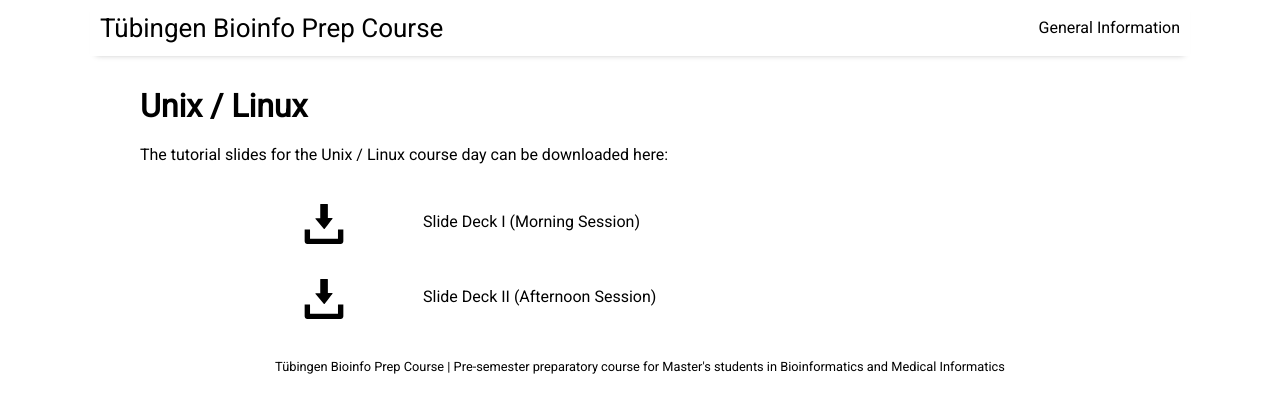
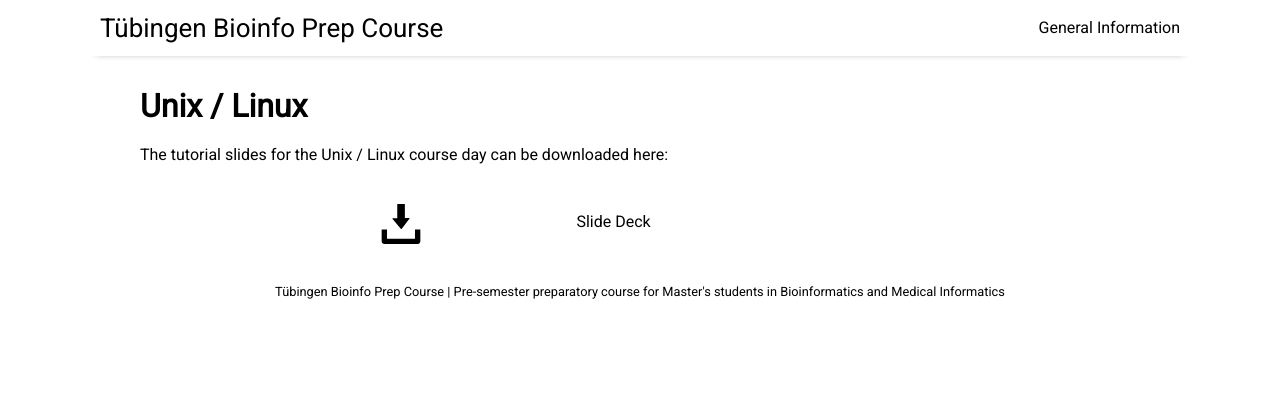
Before and after one commit to BioInfPrep/bioinfprep.github.io, a Jekyll site: the page built from _posts/0800-01-01-unix-linux.md, in a window 1280 px wide. Shown: the top 413 px of the page. Built offline with Jekyll 4.4.1, drawn with Linux system fonts in a browser that asks for light colours; nearby versions of some CDN libraries.

Commit message:
Update unix slides

```diff
--- a/_posts/0800-01-01-unix-linux.md
+++ b/_posts/0800-01-01-unix-linux.md
@@ -10,7 +10,5 @@ image: keyboard.jpg
 The tutorial slides for the Unix / Linux course day can be downloaded here:
 
 <table style="border-collapse: collapse; border:none; max-width:800px; margin:auto">
-<tr><td style="border:none">
-<a href="/assets/slides/BioInfPrep_Unix_Part_I.pdf"><img style="width:40px;" src="/assets/img/save-file.svg" alt="download"/></a></td><td style="border:none">Slide Deck I (Morning Session)</td></tr>
-<tr><td style="border:none"><a href="/assets/slides/BioInfPrep_Unix_Part_II.pdf"><img style="width:40px;" src="/assets/img/save-file.svg" alt="download"/></a></td><td style="border:none">Slide Deck II (Afternoon Session)</td></tr>
+<tr><td style="border:none"><a href="/assets/slides/BioInfPrep_Unix.pdf"><img style="width:40px;" src="/assets/img/save-file.svg" alt="download"/></a></td><td style="border:none">Slide Deck</td></tr>
 </table>
```
Also changed, not shown: 1 other file.
